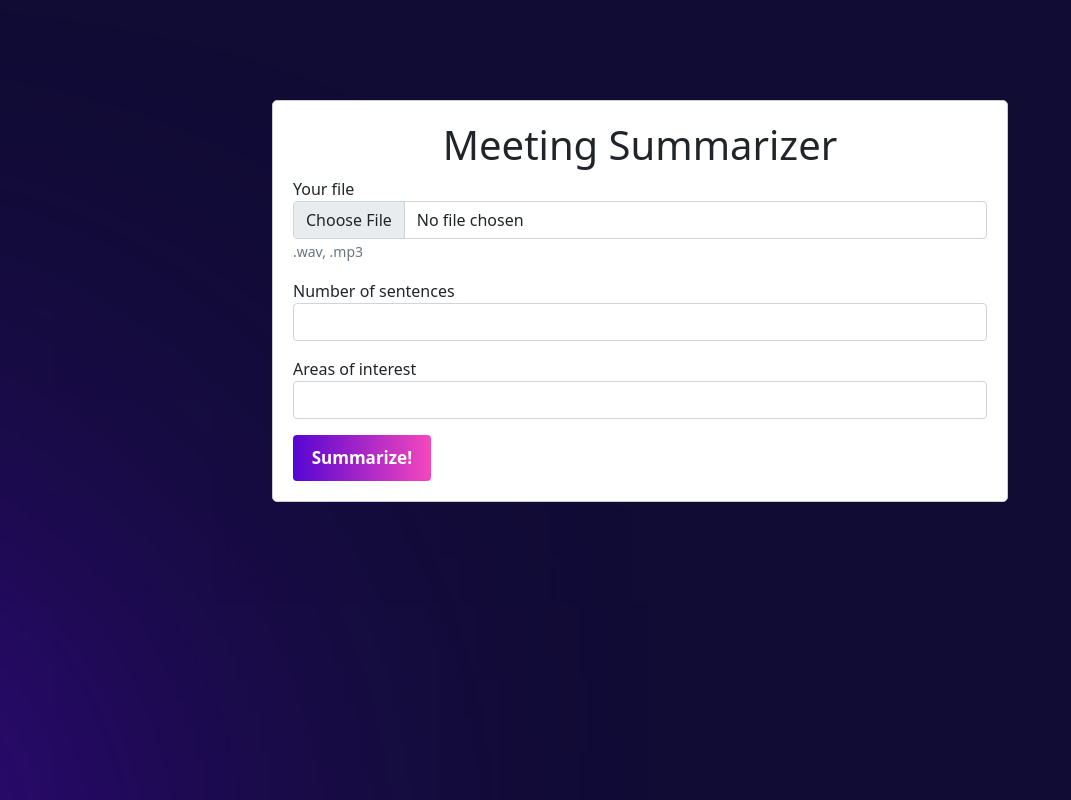
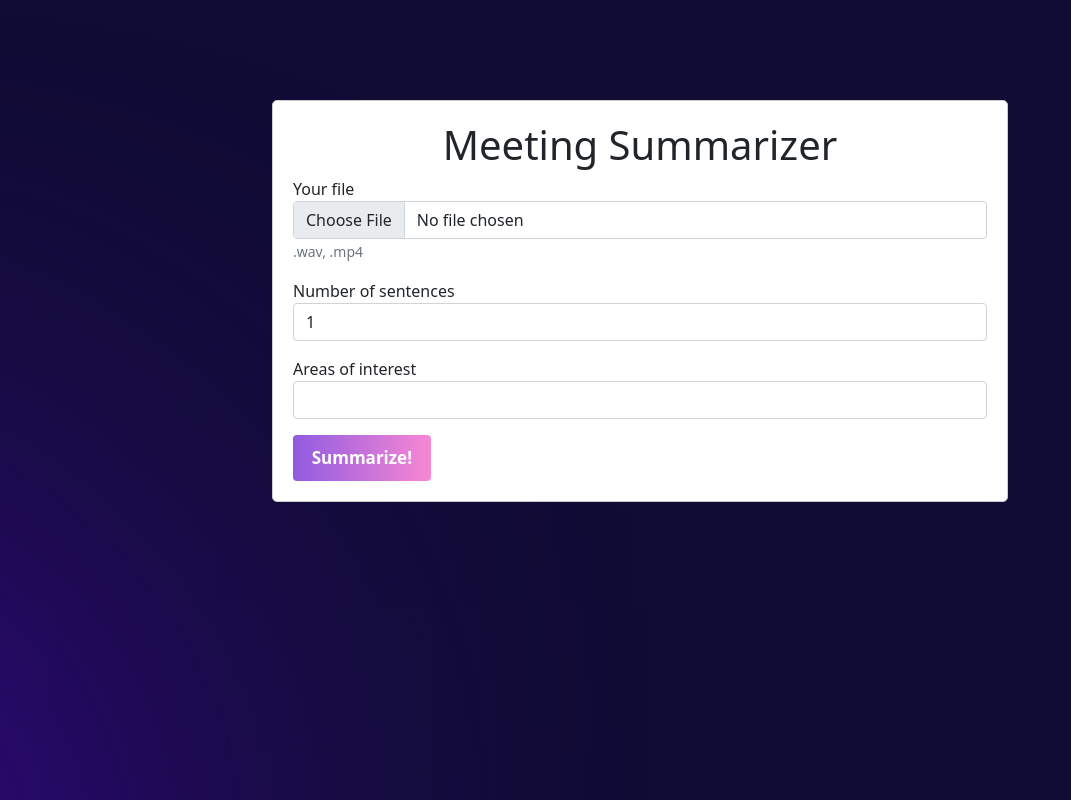
Before and after one commit to stefan-ovezea/speech-summarizer, an Angular app in the folder speech-summarizer-app/: page / in a window 1280 px wide. Shown: the top 800 px of the page, without its empty margins (0-1071 px from the left). Built offline with nearby package versions, Linux system fonts and the light colour scheme.

Commit message:
Added http call

```diff
--- a/speech-summarizer-app/src/app/app.component.html
+++ b/speech-summarizer-app/src/app/app.component.html
@@ -4,32 +4,26 @@
       <div class="summarize">
         <h1 class="justify-content-center d-flex">Meeting Summarizer</h1>
 
-        <form [formGroup]="form">
-          <form>
+        <form [formGroup]="form" (ngSubmit)="startRecognition()">
           <div class="form-group">
             <label for="exampleInputEmail1">Your file</label>
-              <input type="file" class="form-control" id="exampleInputEmail1">
-              <small id="emailHelp" class="form-text text-muted">.wav, .mp3</small>
+            <input type="file" class="form-control" id="exampleInputEmail1"
+                   (change)="onSelect($event)">
+            <small id="emailHelp" class="form-text text-muted">.wav, .mp4</small>
           </div>
           <div class="form-group mt-3">
             <label for="exampleInputEmail1">Number of sentences</label>
-              <input type="text" class="form-control">
+            <input type="number" class="form-control" value="1" formControlName="sentences">
           </div>
           <div class="form-group mt-3">
             <label for="exampleInputEmail1">Areas of interest</label>
-              <input type="text" class="form-control">
+            <input type="text" class="form-control" formControlName="areas">
           </div>
-            <button type="submit" class="btn btn-primary mt-3">Summarize!</button>
+          <button type="submit" class="btn btn-primary mt-3" [disabled]="form.invalid">Summarize!</button>
         </form>
-
-        </form>
-
       </div>
-
     </div>
   </div>
 </div>
 
-<div class="ellipse">
-
-</div>
+<div class="ellipse"></div>
--- a/speech-summarizer-app/src/app/app.component.ts
+++ b/speech-summarizer-app/src/app/app.component.ts
@@ -1,5 +1,6 @@
 import {Component} from '@angular/core';
-import {FormControl, FormGroup} from "@angular/forms";
+import {FormControl, FormGroup, Validator, Validators} from "@angular/forms";
+import {SpeechService} from "./speech/services/speech.service";
 
 @Component({
   selector: 'app-root',
@@ -10,14 +11,27 @@ export class AppComponent {
   title = 'speech-summarizer-app';
 
   form = new FormGroup({
-    file: new FormControl('')
+    file: new FormControl('', Validators.required),
+    sentences: new FormControl(1),
+    areas: new FormControl(''),
   });
 
 
-  constructor() {
+  constructor(private speechService: SpeechService) {
   }
 
   startRecognition() {
+    console.log(this.form.value);
+    this.speechService.recognize(this.form.value).subscribe(data => {
+      console.log(data);
+    })
+
+  }
+
+  onSelect(event: Event) {
+    const file = (event.target as any).files[0];
+    this.form.patchValue({file: file});
+
 
   }
 }
--- /dev/null
+++ b/speech-summarizer-app/src/app/speech/services/speech.service.ts
@@ -0,0 +1,19 @@
+import {Injectable} from '@angular/core';
+import {HttpClient} from "@angular/common/http";
+import {Observable} from "rxjs";
+
+@Injectable({
+  providedIn: 'root'
+})
+export class SpeechService {
+
+  constructor(private http: HttpClient) {
+  }
+
+  recognize(data: any): Observable<any> {
+    const formData = new FormData();
+    formData.append('file', data.file);
+
+    return this.http.post('./summarize-audio', {});
+  }
+}
```
Also changed, not shown: speech-summarizer-app/src/app/app.module.ts (+13 -10 lines), 5 other files (tests, documents, lock files or other folders). Lines whose indentation alone changed are shown as unchanged.
